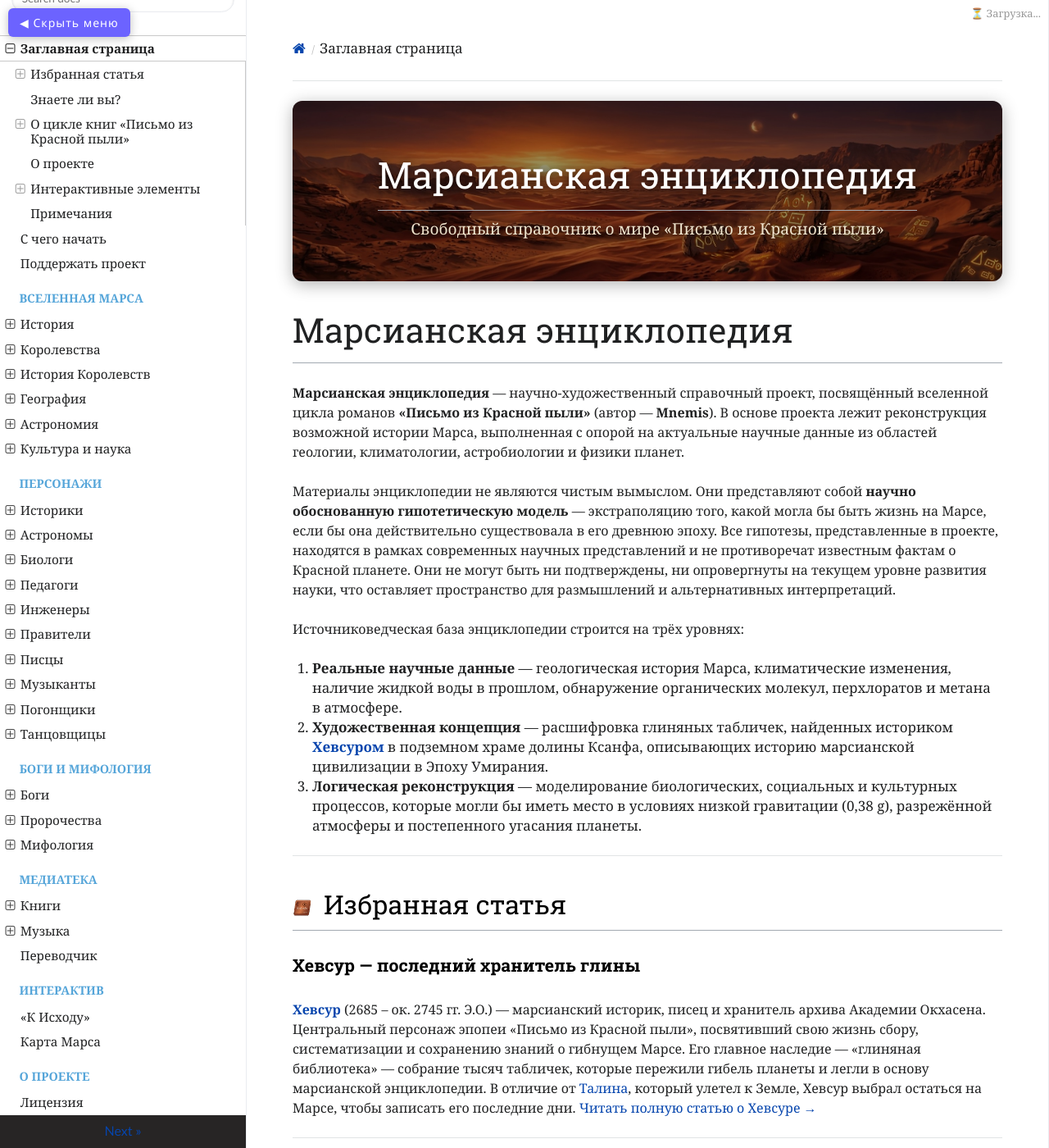
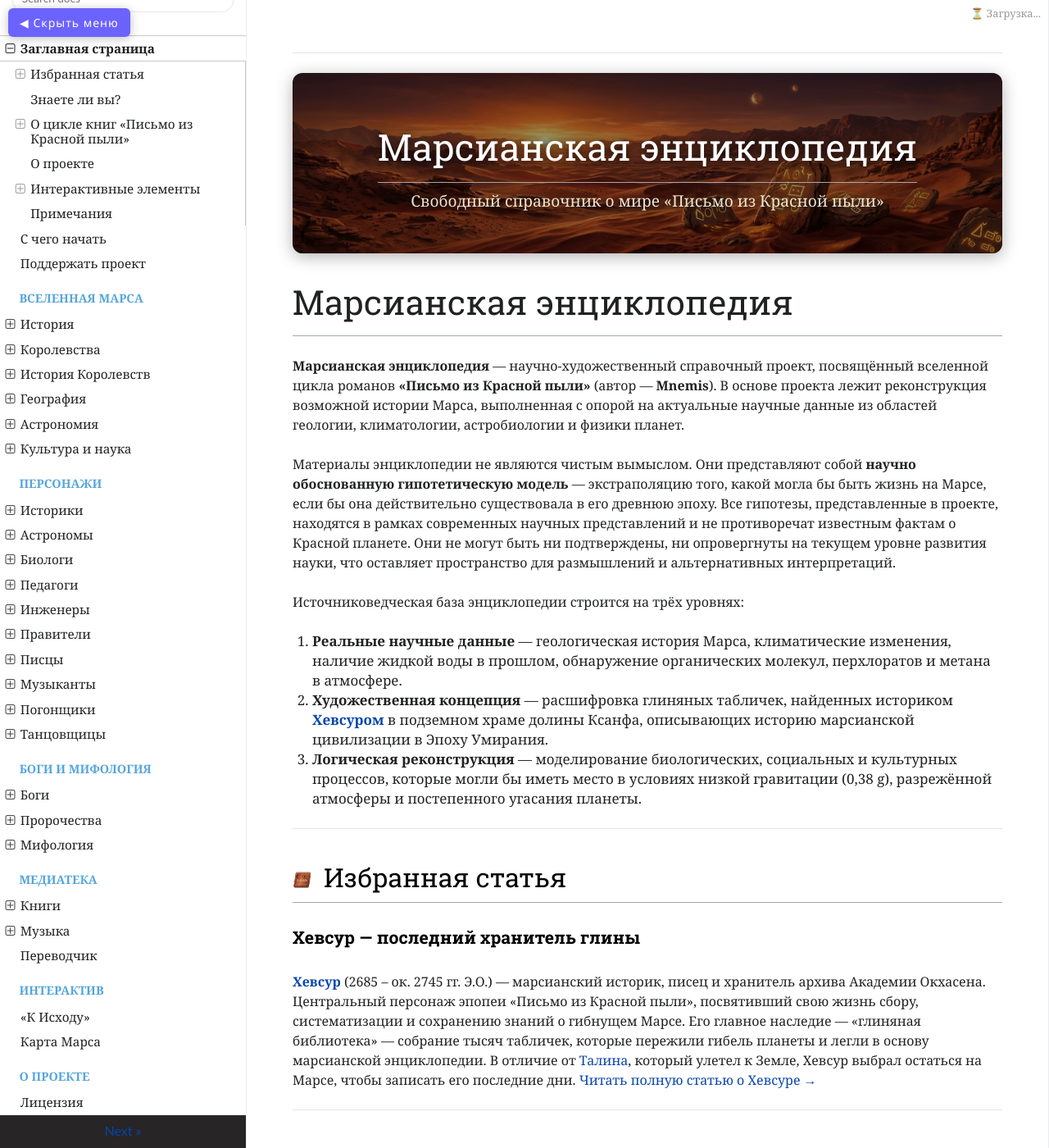
Before and after one commit to ivanhohlov14-bit/mars-encyclopedia, an MkDocs documentation site: the page built from docs/index.md, in a window 1280 px wide and 1400 px high. Shown: the whole window at 82% size. Built offline with MkDocs 1.6.1, drawn with Linux system fonts in a browser that asks for light colours; nearby versions of some CDN libraries; a script that is not in the unit is left out.

Commit message:
Update extra.css

```diff
--- a/docs/stylesheets/extra.css
+++ b/docs/stylesheets/extra.css
@@ -461,3 +461,12 @@ body.sidebar-hidden .wy-nav-side {
 .wy-nav-content {
     transition: margin-left 0.3s ease, max-width 0.3s ease, padding 0.3s ease;
 }
+/* Убрать навигационные кнопки "Next" и "Previous" */
+.rst-footer-buttons {
+    display: none !important;
+}
+
+/* Если остаётся пустое место, можно скрыть весь нижний блок */
+.wy-breadcrumbs {
+    display: none !important;
+}
```
